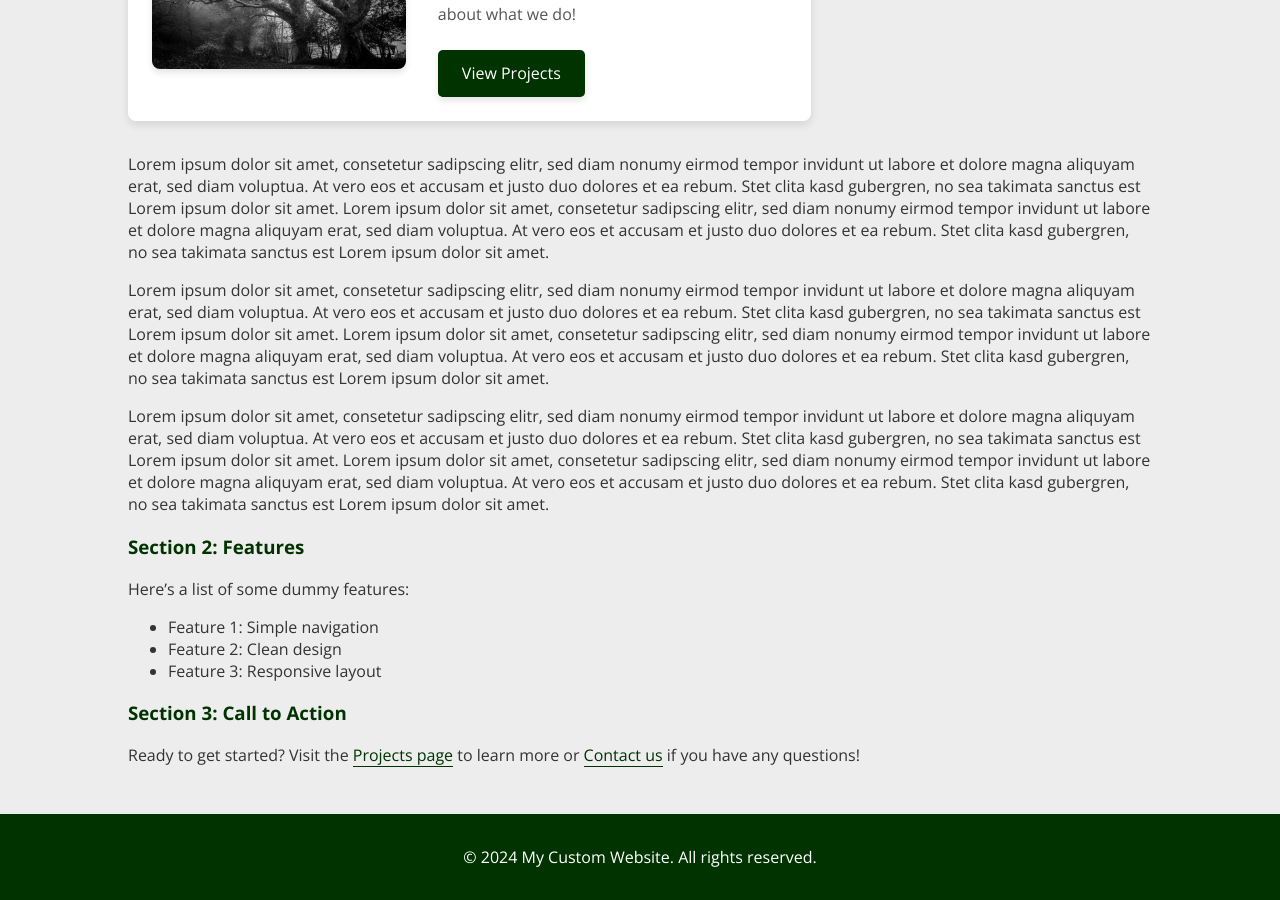
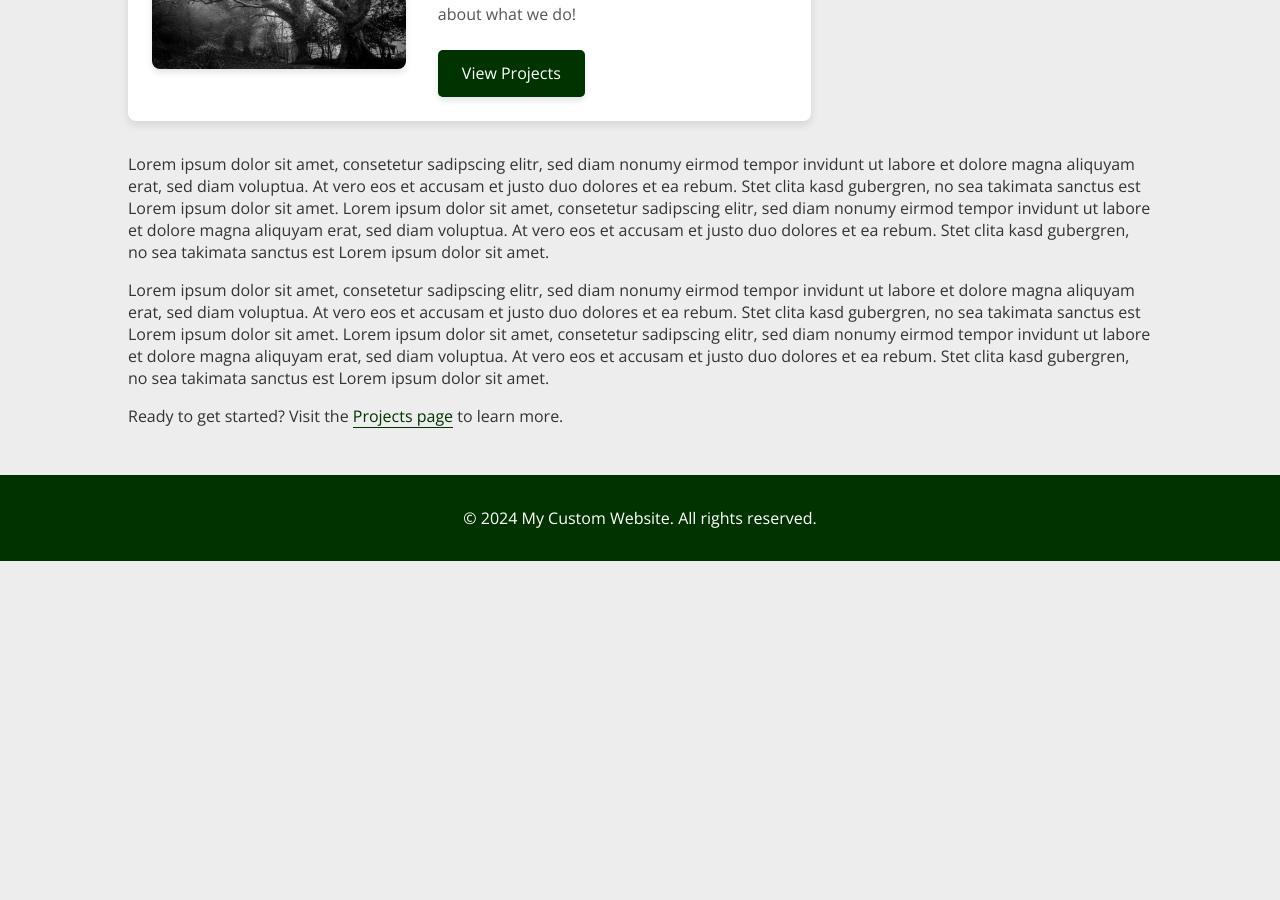
Before and after one commit to schminho/schminho.github.io, a Jekyll site: the page built from index.md, in a window 1280 px wide and 900 px high, scrolled down 833 px. Built offline with Jekyll 4.4.1, drawn with Linux system fonts in a browser that asks for light colours; after the commit the page ends 1394 px from its top, so only the background shows below that; some of the changed text lies outside the part shown.

Commit message:
Update index.md

```diff
--- a/index.md
+++ b/index.md
@@ -7,7 +7,7 @@ title: Home
 
 Welcome to the homepage of my custom website! Here is some dummy content to demonstrate the layout.
 
-### Section 1: Introduction
+### Introduction
 This is the first section of the homepage. You can write about the purpose of your site here.
 
 Lorem ipsum dolor sit amet, consetetur sadipscing elitr, sed diam nonumy eirmod tempor invidunt ut labore et dolore magna aliquyam erat, sed diam voluptua. At vero eos et accusam et justo duo dolores et ea rebum. Stet clita kasd gubergren, no sea takimata sanctus est Lorem ipsum dolor sit amet. Lorem ipsum dolor sit amet, consetetur sadipscing elitr, sed diam nonumy eirmod tempor invidunt ut labore et dolore magna aliquyam erat, sed diam voluptua. At vero eos et accusam et justo duo dolores et ea rebum. Stet clita kasd gubergren, no sea takimata sanctus est Lorem ipsum dolor sit amet.
@@ -33,14 +33,4 @@ Lorem ipsum dolor sit amet, consetetur sadipscing elitr, sed diam nonumy eirmod
 
 Lorem ipsum dolor sit amet, consetetur sadipscing elitr, sed diam nonumy eirmod tempor invidunt ut labore et dolore magna aliquyam erat, sed diam voluptua. At vero eos et accusam et justo duo dolores et ea rebum. Stet clita kasd gubergren, no sea takimata sanctus est Lorem ipsum dolor sit amet. Lorem ipsum dolor sit amet, consetetur sadipscing elitr, sed diam nonumy eirmod tempor invidunt ut labore et dolore magna aliquyam erat, sed diam voluptua. At vero eos et accusam et justo duo dolores et ea rebum. Stet clita kasd gubergren, no sea takimata sanctus est Lorem ipsum dolor sit amet.
 
-Lorem ipsum dolor sit amet, consetetur sadipscing elitr, sed diam nonumy eirmod tempor invidunt ut labore et dolore magna aliquyam erat, sed diam voluptua. At vero eos et accusam et justo duo dolores et ea rebum. Stet clita kasd gubergren, no sea takimata sanctus est Lorem ipsum dolor sit amet. Lorem ipsum dolor sit amet, consetetur sadipscing elitr, sed diam nonumy eirmod tempor invidunt ut labore et dolore magna aliquyam erat, sed diam voluptua. At vero eos et accusam et justo duo dolores et ea rebum. Stet clita kasd gubergren, no sea takimata sanctus est Lorem ipsum dolor sit amet.
-
-### Section 2: Features
-Here's a list of some dummy features:
-
-- Feature 1: Simple navigation
-- Feature 2: Clean design
-- Feature 3: Responsive layout
-
-### Section 3: Call to Action
-Ready to get started? Visit the [Projects page](/projects/) to learn more or [Contact us](/about/) if you have any questions!
+Ready to get started? Visit the [Projects page](/projects/) to learn more.
```
